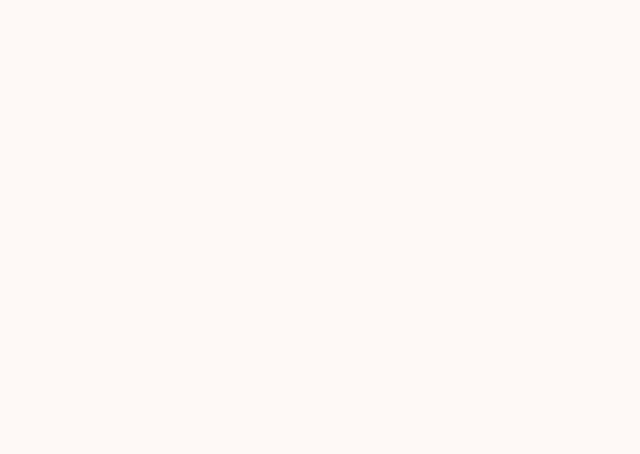
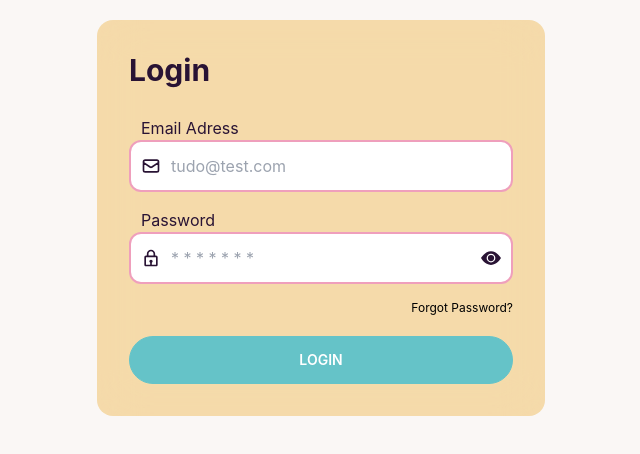
Before and after one commit to checkiamsiam/tudo-redux-task, a React (Create React App) app: page /login in a window 1280 px wide. Shown: the top 454 px of the page, without its empty margins (319-959 px from the left). Built offline with nearby package versions, Linux system fonts and the light colour scheme.

Commit message:
login page with authintacation

```diff
--- a/package.json
+++ b/package.json
@@ -11,6 +11,7 @@
     "react": "^18.2.0",
     "react-dom": "^18.2.0",
     "react-firebase-hooks": "^5.0.3",
+    "react-hook-form": "^7.37.0",
     "react-icons": "^4.4.0",
     "react-router-dom": "^6.4.2",
     "react-scripts": "5.0.1",
--- a/src/App.js
+++ b/src/App.js
@@ -1,9 +1,32 @@
-import React from 'react';
+import React from "react";
+import { Route, Routes } from "react-router-dom";
+import RequireAuth from "./components/RequireAuth/RequireAuth";
+import Dashboard from "./pages/Dashboard/Dashboard.index";
+import Login from "./pages/Login/Login";
 
 const App = () => {
   return (
     <div>
-
+      <Routes>
+      <Route
+          path="/"
+          element={
+            <RequireAuth>
+              <Dashboard />
+            </RequireAuth>
+          }
+        ></Route>
+        <Route path="/login" element={<Login />}></Route>
+        <Route
+          path="/dashboard"
+          element={
+            <RequireAuth>
+              <Dashboard />
+            </RequireAuth>
+          }
+        ></Route>
+        <Route path="*" element={<h1 className="text-red-600 text-3xl text-center">Page not Found</h1>}></Route>
+      </Routes>
     </div>
   );
 };
--- /dev/null
+++ b/src/components/RequireAuth/RequireAuth.js
@@ -0,0 +1,16 @@
+import React from "react";
+import { useAuthState } from "react-firebase-hooks/auth";
+import { Navigate, useLocation } from "react-router-dom";
+import auth from "../../firebase.init";
+
+const RequireAuth = ({ children }) => {
+  let location = useLocation();
+  const [user] = useAuthState(auth);
+  console.log(user);
+  if (!user) {
+    return <Navigate to="/login" state={{ from: location }} replace />;
+  }
+  return children;
+};
+
+export default RequireAuth;
--- /dev/null
+++ b/src/firebase.init.js
@@ -0,0 +1,21 @@
+import { initializeApp } from "firebase/app";
+import {getAuth} from "firebase/auth"
+
+
+
+//using a previous google cloud project
+const firebaseConfig = {
+  apiKey: "AIzaSyDWcLaiTyAQm3HP32iXEnawbcHO63LZ6oo",
+  authDomain: "ema-john-project-f1a1f.firebaseapp.com",
+  projectId: "ema-john-project-f1a1f",
+  storageBucket: "ema-john-project-f1a1f.appspot.com",
+  messagingSenderId: "2640187602",
+  appId: "1:2640187602:web:3649ab2ebd9eba1e001d0b"
+};
+
+
+const app = initializeApp(firebaseConfig);
+
+const auth = getAuth(app);
+
+export default auth;
--- /dev/null
+++ b/src/pages/Dashboard/Dashboard.index.js
@@ -0,0 +1,11 @@
+import React from 'react';
+
+const Dashboard = () => {
+  return (
+    <div>
+      sdfsdf
+    </div>
+  );
+};
+
+export default Dashboard;
--- /dev/null
+++ b/src/pages/Login/Login.js
@@ -0,0 +1,103 @@
+import React, { useEffect } from "react";
+import { useForm } from "react-hook-form";
+import { BsFillEyeFill } from "react-icons/bs";
+import { HiOutlineMail } from "react-icons/hi";
+import { BiLock } from "react-icons/bi";
+import { useSignInWithEmailAndPassword } from "react-firebase-hooks/auth";
+import auth from "../../firebase.init";
+import { useNavigate } from "react-router-dom";
+
+const Login = () => {
+  const navigate = useNavigate()
+  const {
+    register,
+    handleSubmit,
+    formState: { errors },
+  } = useForm();
+
+  const [signInWithEmailAndPassword, user ] =
+  useSignInWithEmailAndPassword(auth);
+
+  const onSubmit = async (data) => {
+    const {email , password} = data ;
+    await signInWithEmailAndPassword(email , password)
+  };
+
+  if(user){
+    navigate('/dashboard')
+  }
+
+
+
+
+
+  return (
+    <>
+      <div className="card max-w-md mx-auto my-5   bg-accent backdrop-blur-xl bg-opacity-40">
+        <div className="card-body">
+          <h2 className="text-3xl font-bold mb-5">Login</h2>
+          <form onSubmit={handleSubmit(onSubmit)}>
+            {/* Email */}
+            <div>
+              <label className="ml-3 mb-2">Email Adress</label>
+              <div className="form-control w-full  relative">
+                <HiOutlineMail className="absolute left-3 top-4 text-xl"></HiOutlineMail>
+                <input
+                  type="email"
+                  placeholder="tudo@test.com"
+                  className="p-3 pl-10 bg-white border-2 border-secondary focus:outline-primary  w-full  rounded-xl"
+                  {...register("email", {
+                    required: {
+                      value: true,
+                      message: "Please provide your email",
+                    },
+                    pattern: {
+                      value: /^\w+([.-]?\w+)*@\w+([.-]?\w+)*(\.\w{2,3})+$/,
+                      message: "Please enter a valid email",
+                    },
+                  })}
+                />
+                <label className="label">
+                  {errors.email?.type === "required" && <span className="text-red-500 label-text-alt">{errors.email.message}</span>}
+                  {errors.email?.type === "pattern" && <span className="text-red-500 label-text-alt">{errors.email.message}</span>}
+                </label>
+              </div>
+            </div>
+
+            {/* Password */}
+            <div>
+              <label className="ml-3 mb-2">Password</label>
+              <div className="form-control w-full  relative">
+                <BiLock className="absolute left-3 top-4 text-xl"></BiLock>
+                <input
+                  type="password"
+                  placeholder="* * * * * * *"
+                  className="p-3 pl-10 bg-white border-2 border-secondary  focus:outline-primary w-full  rounded-xl"
+                  {...register("password", {
+                    required: {
+                      value: true,
+                      message: "Please enter your password",
+                    },
+                  })}
+                />
+                <span className="absolute top-4 right-3 cursor-pointer text-xl">
+                  <BsFillEyeFill />
+                </span>
+                <label className="label">
+                  {errors.password?.type === "required" && <span className="text-red-500 label-text-alt">{errors.password.message}</span>}
+                </label>
+                <label for="forgetPass" class="text-black text-right  cursor-pointer text-xs hover:underline mb-5 ">
+                  Forgot Password?
+                </label>
+              </div>
+            </div>
+
+            <input className="btn w-full btn-primary text-white" type="submit" value="Login" />
+          </form>
+        </div>
+      </div>
+    </>
+  );
+};
+
+export default Login;
```
Also changed, not shown: 1 other file (tests, documents, lock files or other folders).
